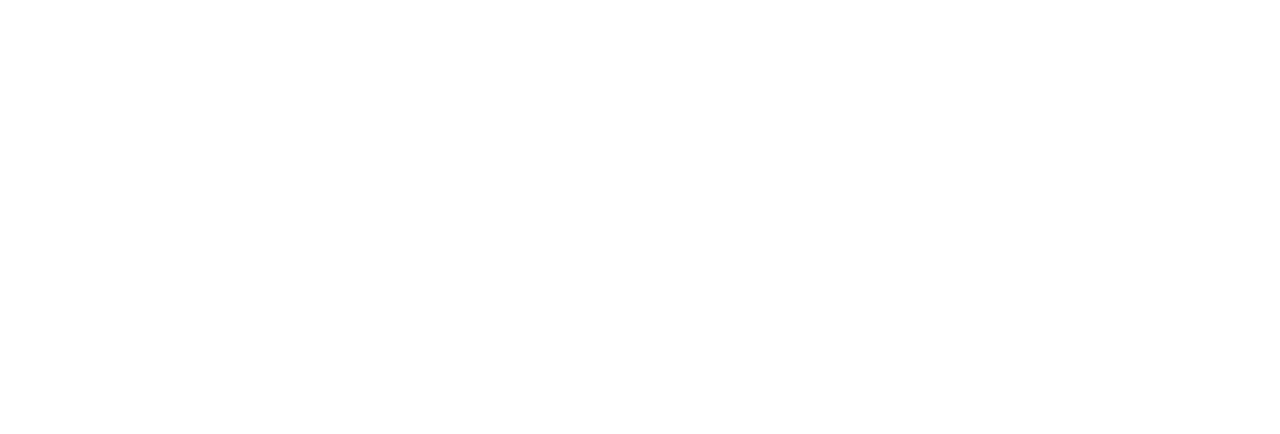
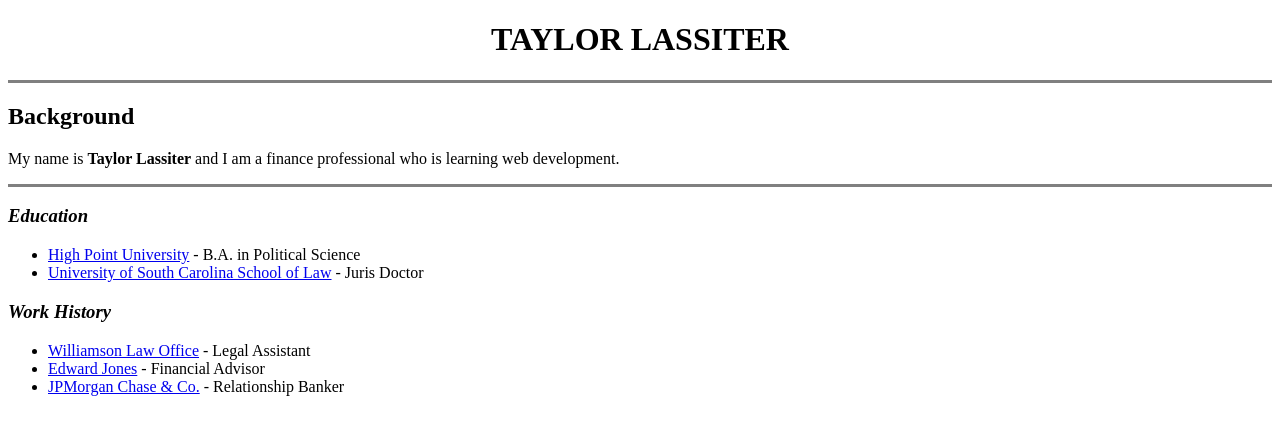
Before and after one commit to LassiterCoding/intro-to-html, a plain HTML site: page index.html in a window 1280 px wide. Drawn offline with Linux system fonts and the light colour scheme.

Commit message:
Created biography and lsited education and work history

```diff
--- a/index.html
+++ b/index.html
@@ -1,7 +1,33 @@
 <!DOCTYPE html>
 <html lang="en">
-    <head>
-        <title>My First Webpage</title>
-        <meta charset="utf-8">
-    </head>
+  <head>
+    <title>My First Webpage</title>
+    <meta charset="utf-8" />
+  </head>
+
+  <body>
+    <center>
+        <h1>TAYLOR LASSITER</h1>
+    </center>
+
+    <hr size="3" noshade>
+
+    <h2>Background</h2>
+    <p>My name is <strong>Taylor Lassiter</strong> and I am a finance professional who is learning web development.</p>
+
+    <hr size="3" noshade>
+
+    <em><h3>Education</h3></em>
+    <ul>
+        <li><a href="https://www.highpoint.edu/">High Point University</a> - B.A. in Political Science</li>
+        <li><a href="https://sc.edu/study/colleges_schools/law/index.php">University of South Carolina School of Law</a> - Juris Doctor</li>
+    </ul>
+
+    <em><h3>Work History</h3></em>
+    <ul>
+        <li><a href="https://melvinwilliamsonlaw.com/">Williamson Law Office</a> - Legal Assistant</li>
+        <li><a href="https://www.edwardjones.com/us-en">Edward Jones</a> - Financial Advisor</li>
+        <li><a href="https://www.jpmorganchase.com/">JPMorgan Chase & Co.</a> - Relationship Banker</li>
+    </ul>
+  </body>
 </html>
```
